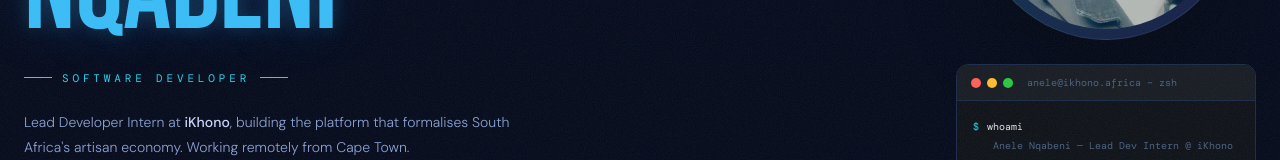
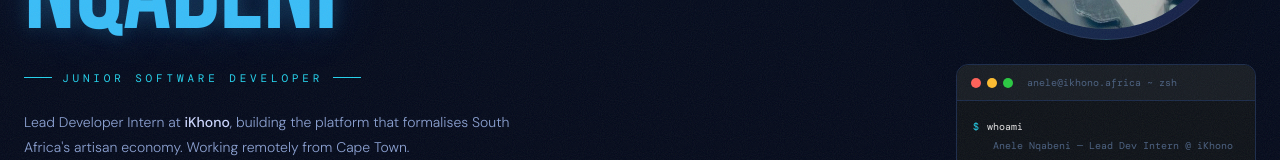
Before and after one commit to AneleNqabeni220403635/anele_portfolio, a Next.js app in the folder anele_portfolio/: page / in a window 1280 px wide. Shown: the part 393-553 px from the top of the page. Built offline with nearby package versions, Linux system fonts and the light colour scheme; no server answers.

Commit message:
touch base cleanup

```diff
--- a/anele_portfolio/pages/index.jsx
+++ b/anele_portfolio/pages/index.jsx
@@ -485,7 +485,7 @@ export default function Home() {
                 gap: "10px",
               }}>
                 <span style={{ width: "28px", height: "1px", background: "#22d3ee", display: "inline-block" }} />
-                Software Developer
+                Junior Software Developer
                 <span style={{ width: "28px", height: "1px", background: "#22d3ee", display: "inline-block" }} />
               </p>
               <p style={{ maxWidth: "520px", color: "#8aa0d2", fontSize: "14px", lineHeight: 1.75, fontWeight: 300, marginBottom: "32px" }}>
```
